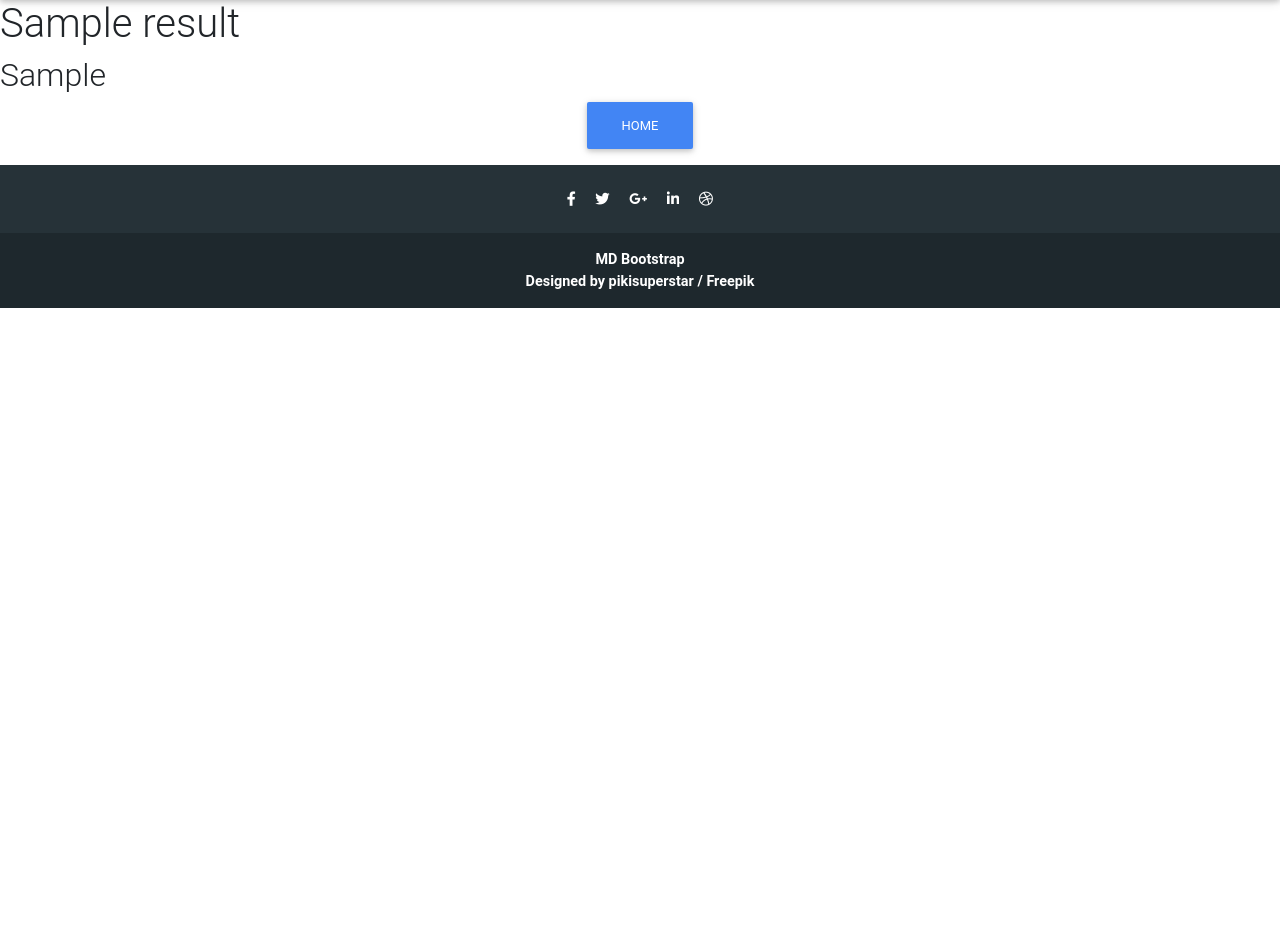
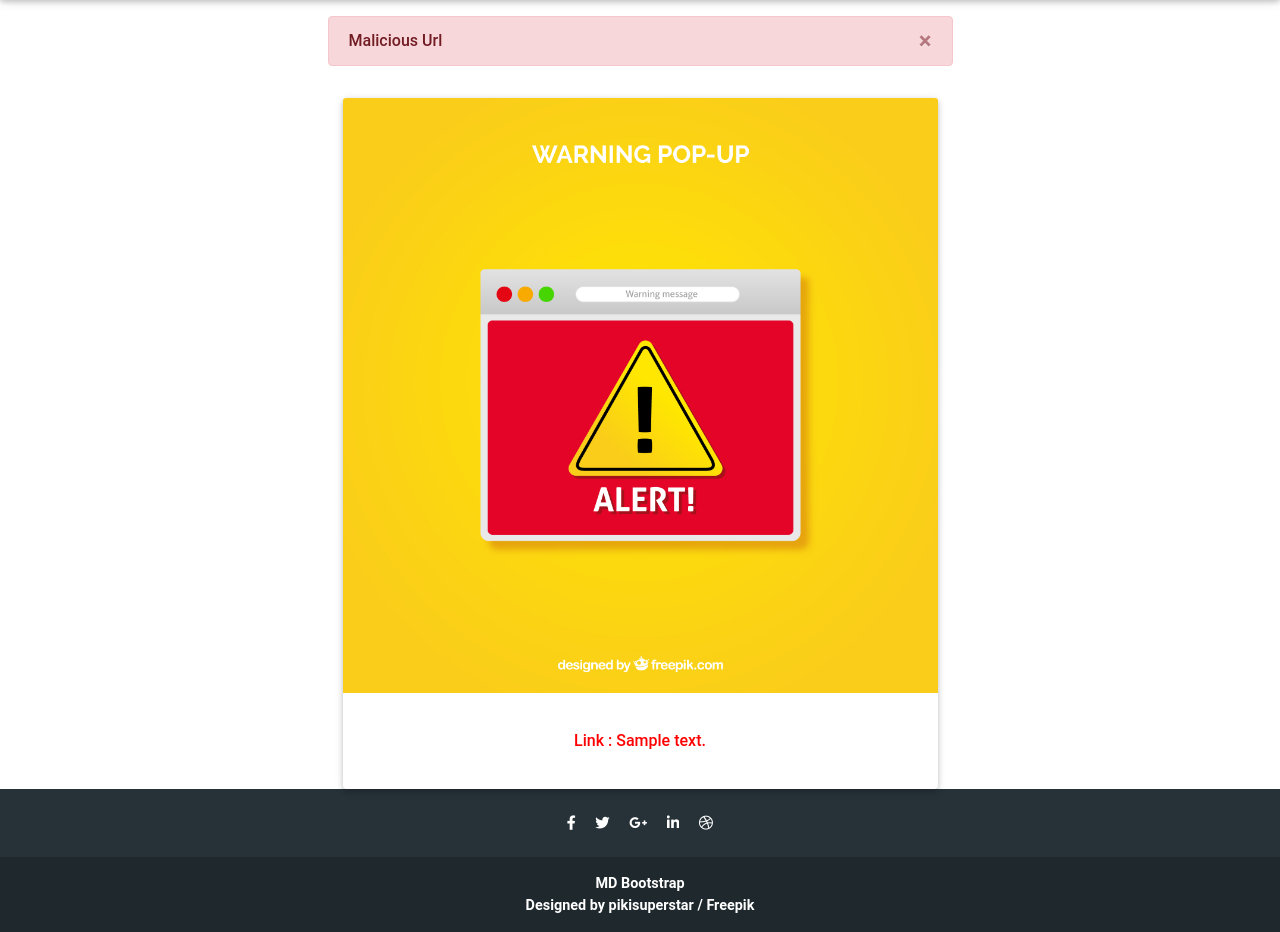
Before and after one commit to abhisheksaxena1998/Malicious-Url-Detection-Deep_Learning, a Django app: template templates/result.html in a window 1280 px wide. Shown: the part 56-988 px from the top of the page. Before the commit the page ends 364 px from the top, so only its background shows below. Run offline with Django 3.2, Linux system fonts and the light colour scheme; the template is opened without the code that fills it: most values are stand-ins (such as "Sample title", 1, 10 or a date in 2020); parts of the project's set-up code (start-up, migrations or seed data) failed here and were passed over; some libraries are stand-ins or nearby versions.

Commit message:
enhanced ux/ui

```diff
--- a/aut2/views.py
+++ b/aut2/views.py
@@ -139,12 +139,16 @@ def result(request):
         te="Legitimate"
     else:
         te="Malicious"
+    if arg[0] == 1:
+        mal = True
+    else:
+        mal = False
     from json.encoder import JSONEncoder
     final_entity = { "predicted_argument": [int(arg[0])]}
     # directly called encode method of JSON
     print (JSONEncoder().encode(final_entity))
 
-    return render(request,'result.html',{'result':'Real-time analysis successfull','f2':te})
+    return render(request,'result.html',{'result':'Real-time analysis successfull','f2':te,'mal': mal,'text':text})
 
 def about(request):
     return render(request,'about.html')
--- a/templates/result.html
+++ b/templates/result.html
@@ -23,7 +23,7 @@
     <!--Navbar-->
     <nav class="navbar navbar-expand-lg navbar-light white sticky-top">
         <!-- Navbar brand -->
-        <a class="navbar-brand" href="/"><i class="fad fa-sack-dollar">Malicious Url Analysis</i></a>
+        <a class="navbar-brand" href="/"><i class="fad fa-sack-dollar"  style="margin-right:1 rem;"></i>Malicious Url Analysis</a>
 
         <!-- Collapse button -->
         <button class="navbar-toggler" type="button" data-toggle="collapse" data-target="#basicExampleNav"
@@ -53,19 +53,83 @@
     <!--/.Navbar-->
 
 
-    <div class="row">
-        <div class="col-md-12">
-            <!--Mask with wave-->
-          <h1>{{result}}</h1>
-            <h2>{{f2}}</h2>
+
+        <div class="row">
+            <div class="col-md-6" style="margin: 1rem auto 0 auto;">
+                {% if mal %}
+                <div class="alert alert-success alert-dismissible fade show" role="alert">
+                    <strong>Legitimate Url</strong>
+                    <button type="button" class="close" data-dismiss="alert" aria-label="Close">
+                        <span aria-hidden="true">&times;</span>
+                    </button>
+                </div>
+                <div class="container-fluid">
+                    <div class="row">
+                        <div class="col-md-12" style="margin: 1rem auto 0 auto;">
+                            <!-- Card -->
+                            <div class="card">
+
+                                <!-- Card image -->
+                                <div class="view overlay">
+                                    <img class="card-img-top"
+                                        src="/static/safe.jpg"
+                                        alt="Card image cap">
+                                    <a href="#!">
+                                        <div class="mask rgba-white-slight"></div>
+                                    </a>
+                                </div>
+
+                                <!-- Card content -->
+                                <div class="card-body">
+
+                                    <!-- Text -->
+                                    <p class="card-text"><center><strong><font color="green">Link : {{text}}</font></strong> </center> </p>
+                                </div>
+
+                            </div>
+                            <!-- Card -->
+                        </div>
+                    </div>
+                {% else %}
+                <div class="alert alert-danger alert-dismissible fade show" role="alert">
+                    <strong>Malicious Url</strong>
+                    <button type="button" class="close" data-dismiss="alert" aria-label="Close">
+                        <span aria-hidden="true">&times;</span>
+                    </button>
+                </div>
+                <div class="container-fluid">
+                    <div class="row">
+                        <div class="col-md-12" style="margin: 1rem auto 0 auto;">
+                            <!-- Card -->
+                            <div class="card">
+
+                                <!-- Card image -->
+                                <div class="view overlay">
+                                    <img class="card-img-top"
+                                        src="/static/fake.jpg"
+                                        alt="Card image cap">
+                                    <a href="#!">
+                                        <div class="mask rgba-white-slight"></div>
+                                    </a>
+                                </div>
+
+                                <!-- Card content -->
+                                <div class="card-body">
+
+                                    <!-- Text -->
+                                    <p class="card-text"><center><strong><font color="red">Link : {{text}}</font></strong> </center> </p>
+                                </div>
+
+                            </div>
+                            <!-- Card -->
+                        </div>
+                    </div>
 
 
+                {% endif %}
+            </div>
         </div>
     </div>
-    <div class="row" style="margin-bottom: 1rem;">
-        <a href="/" class="btn btn-primary" style="margin: 0 auto;display: block;">Home</a>
-    </div>
-
 
     <!-- Footer -->
     <footer class="page-footer font-small special-color-dark pt-4">
```
Also changed, not shown: static/fake.jpg (added), static/safe.jpg (added).
